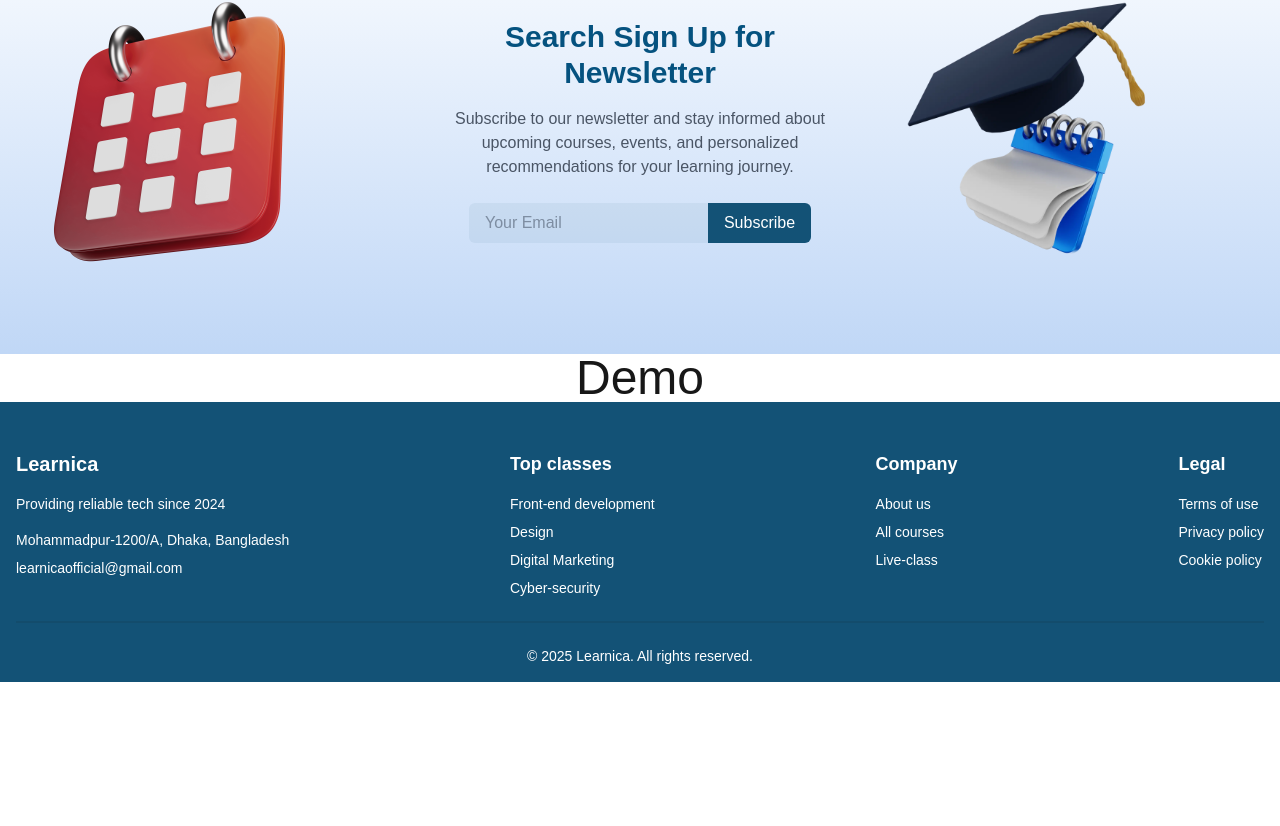
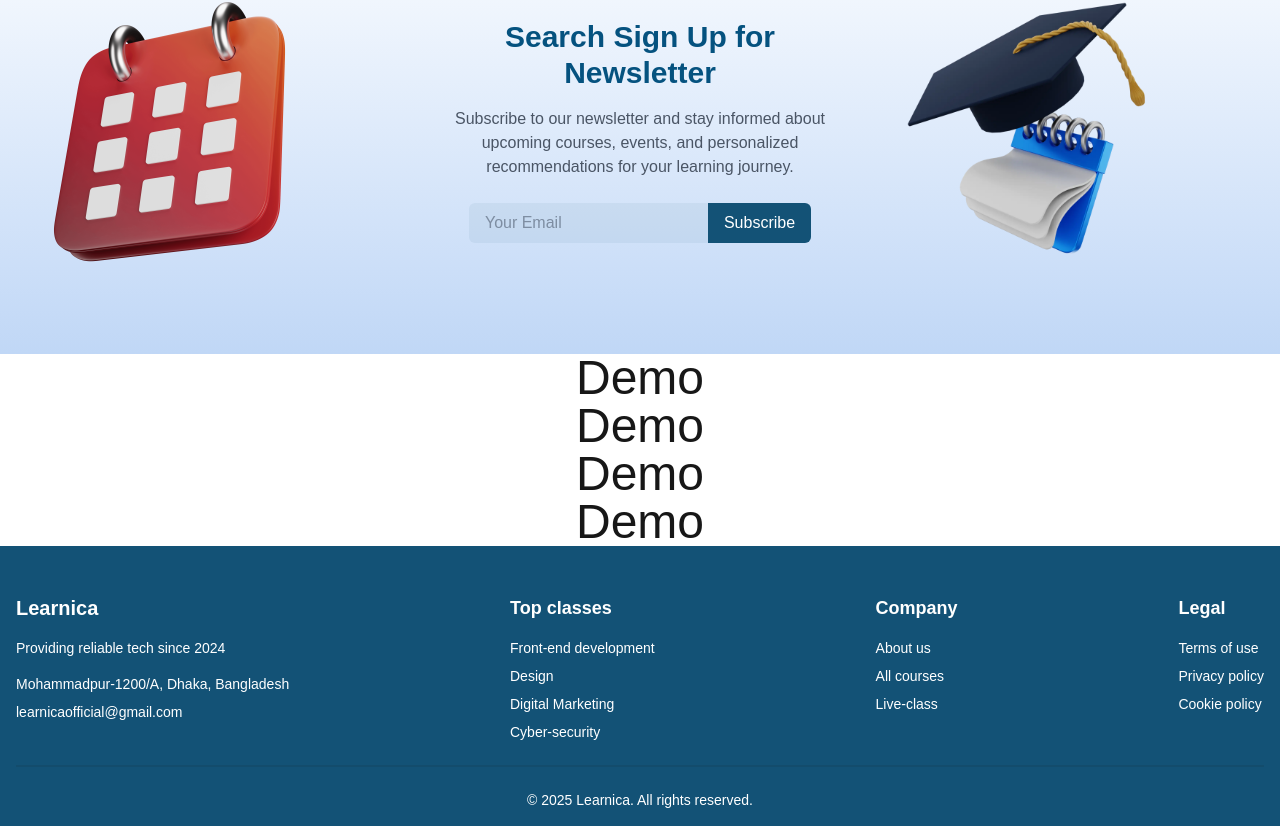
Before and after one commit to nurmahammadmondol/Debug-Titans-FastProject, a Next.js app: page / in a window 1280 px wide. Shown: the part 2243-3069 px from the top of the page. Before the commit the page ends 2925 px from the top, so only its background shows below. Built offline with nearby package versions, Linux system fonts and the light colour scheme.

Commit message:
demo section added more

```diff
--- a/src/app/Components/Demo/Demo.jsx
+++ b/src/app/Components/Demo/Demo.jsx
@@ -3,6 +3,9 @@ import React from 'react';
 const Demo = () => {
     return (
         <div>
+            <h3 className='text-5xl text-center'>Demo</h3>
+            <h3 className='text-5xl text-center'> Demo</h3>
+            <h3 className='text-5xl text-center'> Demo</h3>
             <h3 className='text-5xl text-center'> Demo</h3>
         </div>
     );
```
